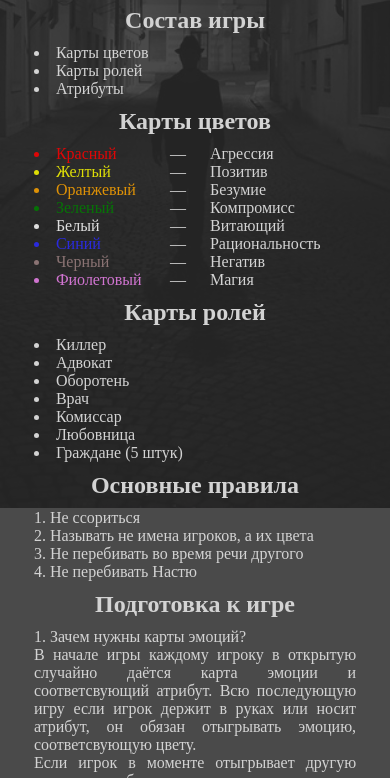
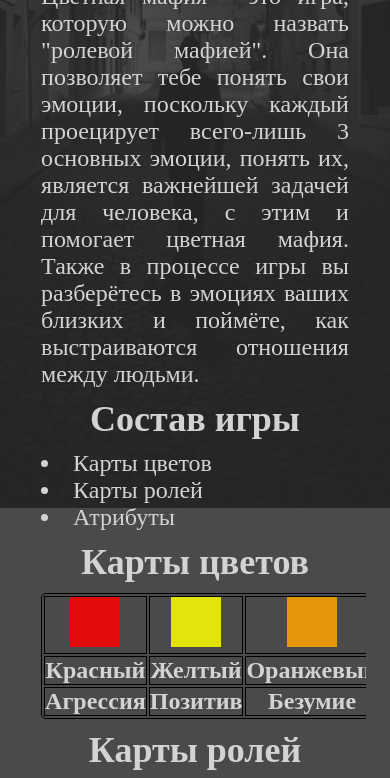
Before and after one commit to Vanitas95439/Color-Mafia, a plain HTML site: page index.html in a window 390 px wide. Shown: the part 336-1114 px from the top of the page. Drawn offline with Linux system fonts and the light colour scheme.

Commit message:
Add files via upload

```diff
--- a/index.html
+++ b/index.html
@@ -116,32 +116,6 @@
               <th>Магия</th>
             </tr>
           </table>
-        </section>
-
-        <section id="phone-colors-cards" class="rules-text">
-          <h2>Карты цветов</h2>
-          <div class="flex">
-            <ul>
-              <li style="color: rgb(255, 0, 0, 0.85)">Красный</li>
-              <li style="color: rgb(255, 255, 0, 0.85)">Желтый</li>
-              <li style="color: rgb(255, 165, 0, 0.85)">Оранжевый</li>
-              <li style="color: rgb(0, 128, 0, 0.85)">Зеленый</li>
-              <li style="color: rgb(255, 255, 255, 0.85)">Белый</li>
-              <li style="color: rgba(44, 44, 255, 0.85)">Синий</li>
-              <li style="color: rgb(138, 115, 115)">Черный</li>
-              <li style="color: rgb(238, 130, 238, 0.85)">Фиолетовый</li>
-            </ul>
-            <ul id="emo-list">
-              <li>Агрессия</li>
-              <li>Позитив</li>
-              <li>Безумие</li>
-              <li>Компромисс</li>
-              <li>Витающий</li>
-              <li>Рациональность</li>
-              <li>Негатив</li>
-              <li>Магия</li>
-            </ul>
-          </div>
         </section>
 
         <section id="roles-cards" class="rules-text">
--- a/style.css
+++ b/style.css
@@ -101,13 +101,13 @@ ol {
   color: rgba(255, 255, 255, 0.3);
 }
 
-#phone-colors-cards {
-  display: none;
-}
-
 @media screen and (max-width: 1200px) {
   #header {
     position: inherit;
+  }
+
+  #colors-cards {
+    overflow-x: auto;
   }
 
   #rules-container {
@@ -116,25 +116,6 @@ ol {
     padding-right: 1em;
   }
 
-  #colors-cards {
-    display: none;
-  }
-  #phone-colors-cards {
-    display: block;
-    ul {
-      width: 8em;
-    }
-    #emo-list {
-      width: 15em;
-      list-style-type: none;
-      li::before {
-        display: inline-block;
-        content: "—";
-        text-align: center;
-        width: 4em;
-      }
-    }
-  }
   #footer {
     padding-top: 0.5em;
     padding-bottom: 1em;
@@ -144,27 +125,3 @@ ol {
     box-shadow: 0;
   }
 }
-
-@media screen and (max-width: 570px) {
-  body {
-    font-size: 1.25em;
-  }
-}
-
-@media screen and (max-width: 470px) {
-  body {
-    font-size: 1em;
-  }
-}
-
-@media screen and (max-width: 380px) {
-  body {
-    font-size: 0.75em;
-  }
-}
-
-@media screen and (max-width: 290px) {
-  body {
-    font-size: 0.5em;
-  }
-}
```
